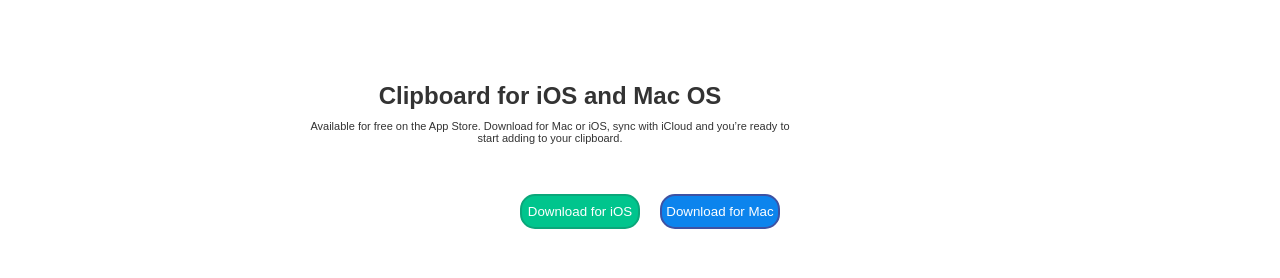
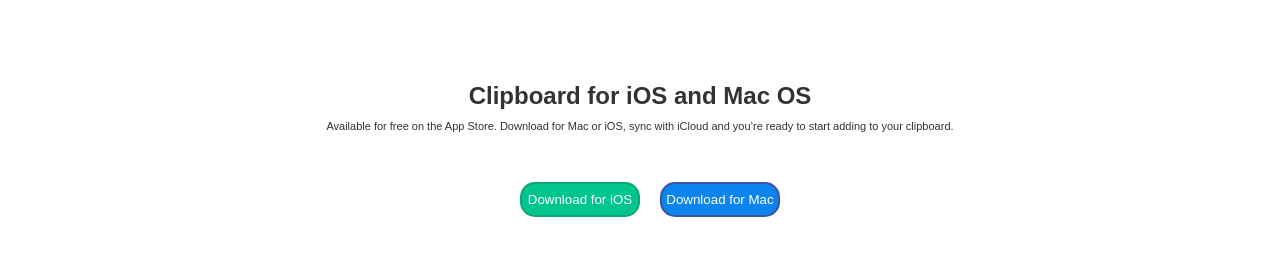
Before and after one commit to Mohamed-Mahmoud-Frontend/project-chalinge, a plain HTML site: page index.html in a window 1280 px wide. Shown: the part 2532-2810 px from the top of the page. Drawn offline with Linux system fonts and the light colour scheme.

Commit message:
Update style.css

```diff
--- a/css/style.css
+++ b/css/style.css
@@ -181,13 +181,16 @@ aside{
 }
 .aside-text{
 text-align: center;
-width: 500px;
-position: relative;
-left: 300px;
+
+
 }
 .aside-text h4{
+    text-align: center;
+
     font-size: 24px;
     margin-top: 10px;
+
+
 }
 .aside-text p{
     font-size: 11px;
```
